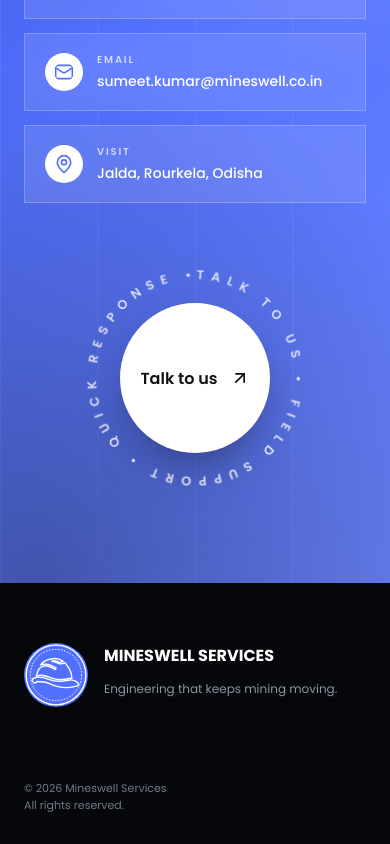
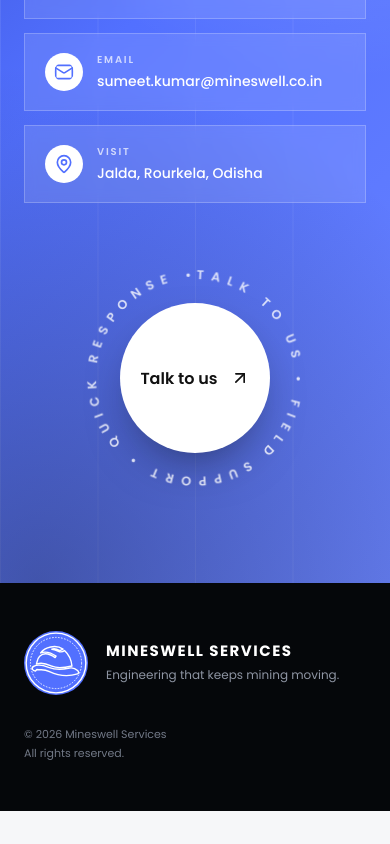
Before and after one commit to smc05kumarsenthil/mineswell-premium, a React (Vite) app: page / in a window 390 px wide. Shown: the part 4628-5472 px from the top of the page. After the commit the page ends 5439 px from the top, so only its background shows below. Built offline with nearby package versions, Linux system fonts and the light colour scheme.

Commit message:
Footer alignment

```diff
--- a/src/styles.css
+++ b/src/styles.css
@@ -719,27 +719,40 @@ h2 span {
 }
 
 footer {
-    padding: 70px 7vw 30px;
+    padding: 56px 7vw;
     background: #05070a;
     color: #fff;
-    display: grid;
-    grid-template-columns: 2fr 1.5fr 1fr;
-    gap: 50px
+    display: flex;
+    flex-wrap: wrap;
+    justify-content: space-between;
+    align-items: center;
+    gap: 30px 50px
 }
 
 .footerBrand {
     display: flex;
-    gap: 16px;
-    align-items: flex-start
+    gap: 18px;
+    align-items: center
 }
 
 .footerBrand img {
-    width: 64px
+    width: 64px;
+    height: 64px;
+    flex: none;
+    display: block
+}
+
+.footerBrand b {
+    display: block;
+    font-size: 15px;
+    letter-spacing: 1.5px;
+    line-height: 1.2
 }
 
 .footerBrand p {
     color: #8e95a3;
-    font-size: 12px
+    font-size: 12px;
+    margin: 6px 0 0
 }
 
 footer h4 {
@@ -778,7 +791,8 @@ footer button:hover {
 .legal {
     color: #727987;
     font-size: 11px;
-    align-self: end
+    line-height: 1.7;
+    text-align: right
 }
 
 @media(max-width:900px) {
@@ -844,9 +858,6 @@ footer button:hover {
         justify-self: center
     }
 
-    footer {
-        grid-template-columns: 1fr 1fr
-    }
 }
 
 @media(max-width:600px) {
@@ -919,12 +930,13 @@ footer button:hover {
     }
 
     footer {
-        padding: 60px 24px 30px;
-        grid-template-columns: 1fr
+        padding: 48px 24px;
+        flex-direction: column;
+        align-items: flex-start
     }
 
     .legal {
-        margin-top: 20px
+        text-align: left
     }
 }
 
```
